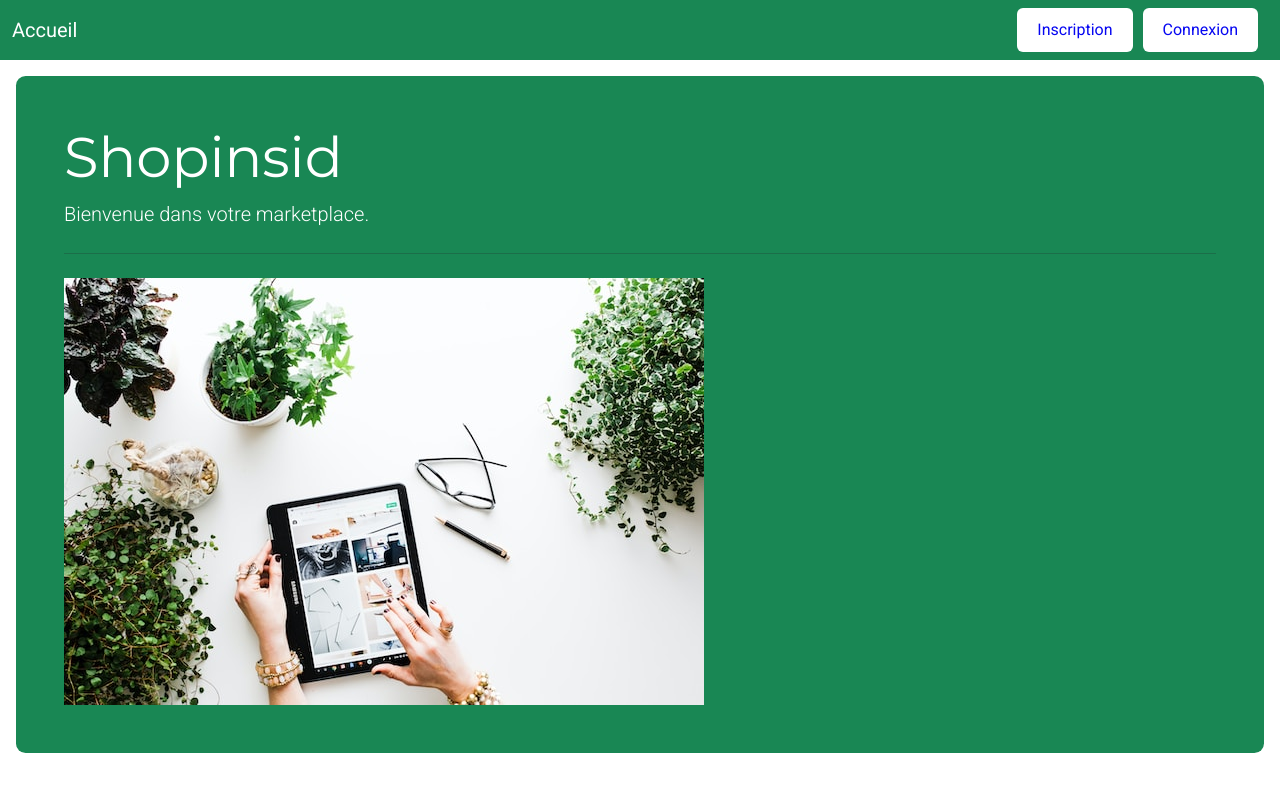
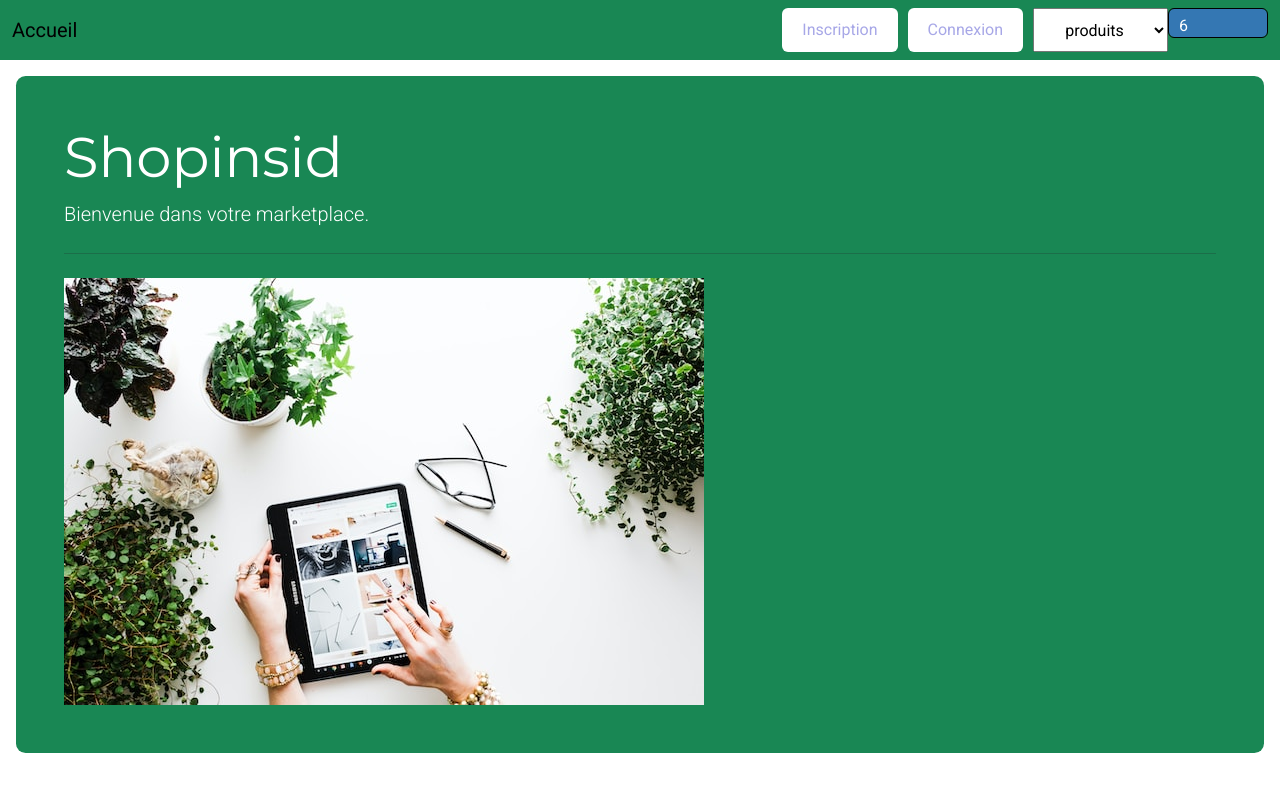
Before and after one commit to Beethoven09/shopinsid, an Angular app in the folder Front_end/shopinsid/: page /accueil in a window 1280 px wide. Shown: the top 792 px of the page. Built offline with nearby package versions, Linux system fonts and the light colour scheme.

Commit message:
MenueDeroulant

```diff
--- a/Front_end/shopinsid/package.json
+++ b/Front_end/shopinsid/package.json
@@ -18,6 +18,7 @@
     "@angular/platform-browser": "^16.0.0",
     "@angular/platform-browser-dynamic": "^16.0.0",
     "@angular/router": "^16.0.0",
+    "@ng-select/ng-select": "^11.0.0",
     "bootstrap": "^5.3.0",
     "crypto-js": "^4.1.1",
     "rxjs": "~7.8.0",
--- a/Front_end/shopinsid/src/app/app.module.ts
+++ b/Front_end/shopinsid/src/app/app.module.ts
@@ -1,6 +1,8 @@
 import { NgModule } from '@angular/core';
 import { BrowserModule } from '@angular/platform-browser';
 import { HttpClientModule } from '@angular/common/http';
+import { NgSelectModule } from "@ng-select/ng-select";
+
 
 import { AppRoutingModule } from './app-routing.module';
 import { AppComponent } from './app.component';
@@ -33,7 +35,8 @@ import { PanierComponent } from './components/panier/panier.component';
     AppRoutingModule,
     HttpClientModule,
     FormsModule,
-    ReactiveFormsModule
+    ReactiveFormsModule,
+    NgSelectModule,
   ],
   providers: [],
   bootstrap: [AppComponent]
--- a/Front_end/shopinsid/src/app/components/accueil/accueil.component.html
+++ b/Front_end/shopinsid/src/app/components/accueil/accueil.component.html
@@ -1,4 +1,4 @@
-<nav class="navbar navbar-expand-lg navbar-dark bg-success">
+<nav class="navbar navbar-expand-lg bg-success" data-bs-theme="">
   <div class="container-fluid">
     <a class="navbar-brand" href="#">Accueil</a>
     <button class="navbar-toggler" type="button" data-bs-toggle="collapse" data-bs-target="#navbarColor01" aria-controls="navbarColor01" aria-expanded="false" aria-label="Toggle navigation">
@@ -6,9 +6,32 @@
     </button>
     <div class="collapse navbar-collapse" id="navbarColor01">
       <ul class="navbar-nav ml-auto">
-
+        <li class="nav-item"></li>
           <button class="btn"(click)="redirectToPage('inscription')">Inscription</button>
           <button class="btn"(click)="redirectToPage('connexion')">Connexion</button>
+
+          <select name="choice">
+            <option value="1" class="btn"(click)="redirectToPage('all-produit')">produits</option>
+            <option value="3" class="btn"(click)="redirectToPage('all-produit')">Electroménager</option>
+            <option value="4" class="btn"(click)="redirectToPage('all-produit')">Lecture</option>
+            <option value="5" class="btn"(click)="redirectToPage('all-produit')">Audio</option>
+            <option value="6" class="btn"(click)="redirectToPage('all-produit')">Jeux</option>
+            <option value="7" class="btn"(click)="redirectToPage('all-produit')">Jouets</option>
+            <option value="8" class="btn"(click)="redirectToPage('all-produit')">Vétements</option>
+            <option value="9" class="btn"(click)="redirectToPage('all-produit')">LingeDeMaison</option>
+            <option value="10" class="btn"(click)="redirectToPage('all-produit')">Bricolage</option>
+          </select>
+
+
+          <select class="form-control" id="DropdownOptions">
+            <option
+              *ngFor="let opt of ngOptions"
+              [selected]="opt === ngDropdown"
+              [value]="opt"
+            >
+              {{ opt }}
+            </option>
+          </select>
 
       </ul>
 
--- a/Front_end/shopinsid/src/app/components/accueil/accueil.component.scss
+++ b/Front_end/shopinsid/src/app/components/accueil/accueil.component.scss
@@ -1,8 +1,8 @@
-.banner {
-  background-color: blue;
-  padding: 20px;
-  text-align: center;
-}
+//.banner {
+ // background-color: blue;
+  //padding: 20px;
+  //text-align: center;
+//}
 
 h1, p {
   color: white;
@@ -16,7 +16,7 @@ h1, p {
 
 .btn {
   background-color: rgb(255,255,255);
-  color: rgb(6, 6, 241);
+  color: rgb(167, 167, 231);
   padding: 10px 20px;
   border: none;
   cursor: pointer;
@@ -27,3 +27,16 @@ h1, p {
 .btn:hover {
   background-color: lightblue;
 }
+
+.form-control{
+  padding: 5px 10px;
+  background-color: rgb(52, 119, 179);
+  color: white;
+  border-color: black;
+  width: 100px;
+  height: 30px;
+}
+option:hover{
+  background-color: white;
+  color: rgb(52, 119, 179);
+}
--- a/Front_end/shopinsid/src/app/components/accueil/accueil.component.ts
+++ b/Front_end/shopinsid/src/app/components/accueil/accueil.component.ts
@@ -1,3 +1,4 @@
+import { Produit } from './../../models/produit.model';
 import { Component, OnInit } from '@angular/core';
 import { Router } from '@angular/router';
 
@@ -19,4 +20,8 @@ export class AccueilComponent implements OnInit{
 
     ngOnInit(){
     }
+    ngOptions = [3,6,1,4,2,10,7,5,9,8]
+    ngDropdown = this.ngOptions[1];
+
+
 }
--- a/Front_end/shopinsid/src/app/components/connexion/connexion.component.html
+++ b/Front_end/shopinsid/src/app/components/connexion/connexion.component.html
@@ -1,15 +1,13 @@
 <nav class="navbar navbar-expand-lg navbar-dark bg-success">
   <div class="container-fluid">
-    <a class="navbar-brand" href="#">Revenir à l'accueil</a>
-    <button class="navbar-toggler" type="button" data-bs-toggle="collapse" data-bs-target="#navbarColor01" aria-controls="navbarColor01" aria-expanded="false" aria-label="Toggle navigation">
-      <span class="navbar-toggler-icon"></span>
-    </button>
-    <div class="collapse navbar-collapse" id="navbarColor01">
+    <a class="navbar-brand">Connectez-vous</a>
+  <div class="collapse navbar-collapse" id="navbarColor01">
 
     </div>
   </div>
 </nav>
 <div>
+  <br>
   <form>
       <label for="username">Nom d'utilisateur : </label>
       <input type="text" id="username" name="username" placeholder="Saisissez votre nom" required>
--- a/Front_end/shopinsid/src/app/components/inscription/inscription.component.html
+++ b/Front_end/shopinsid/src/app/components/inscription/inscription.component.html
@@ -1,16 +1,14 @@
 <nav class="navbar navbar-expand-lg navbar-dark bg-success">
-    <div class="container-fluid">
-      <a class="navbar-brand" href="#">Revenir à l'accueil</a>
-      <button class="navbar-toggler" type="button" data-bs-toggle="collapse" data-bs-target="#navbarColor01" aria-controls="navbarColor01" aria-expanded="false" aria-label="Toggle navigation">
-        <span class="navbar-toggler-icon"></span>
-      </button>
-      <div class="collapse navbar-collapse" id="navbarColor01">
+  <div class="container-fluid">
+    <a class="navbar-brand">Inscrivez-vous</a>
 
+    <div class="collapse navbar-collapse" id="navbarColor01">
 
-      </div>
     </div>
-  </nav>
+  </div>
+</nav>
 <div>
+  <br>
     <form>
         <label for="username">Votre Nom d'utilisateur : </label>
         <input type="text" id="username" name="username" placeholder="Choisissez votre nom" required>
--- a/Front_end/shopinsid/src/app/components/produit-detail/produit-detail.component.ts
+++ b/Front_end/shopinsid/src/app/components/produit-detail/produit-detail.component.ts
@@ -1,4 +1,4 @@
- import { Component, OnInit, Input } from '@angular/core';
+import { Component, OnInit, Input } from '@angular/core';
 import { Router, ActivatedRoute } from '@angular/router';
 import { ProduitService } from 'src/app/services/produit.service';
 import { Produit } from 'src/app/models/produit.model';
```
Also changed, not shown: 1 other file (tests, documents, lock files or other folders). Lines whose indentation alone changed are shown as unchanged.
